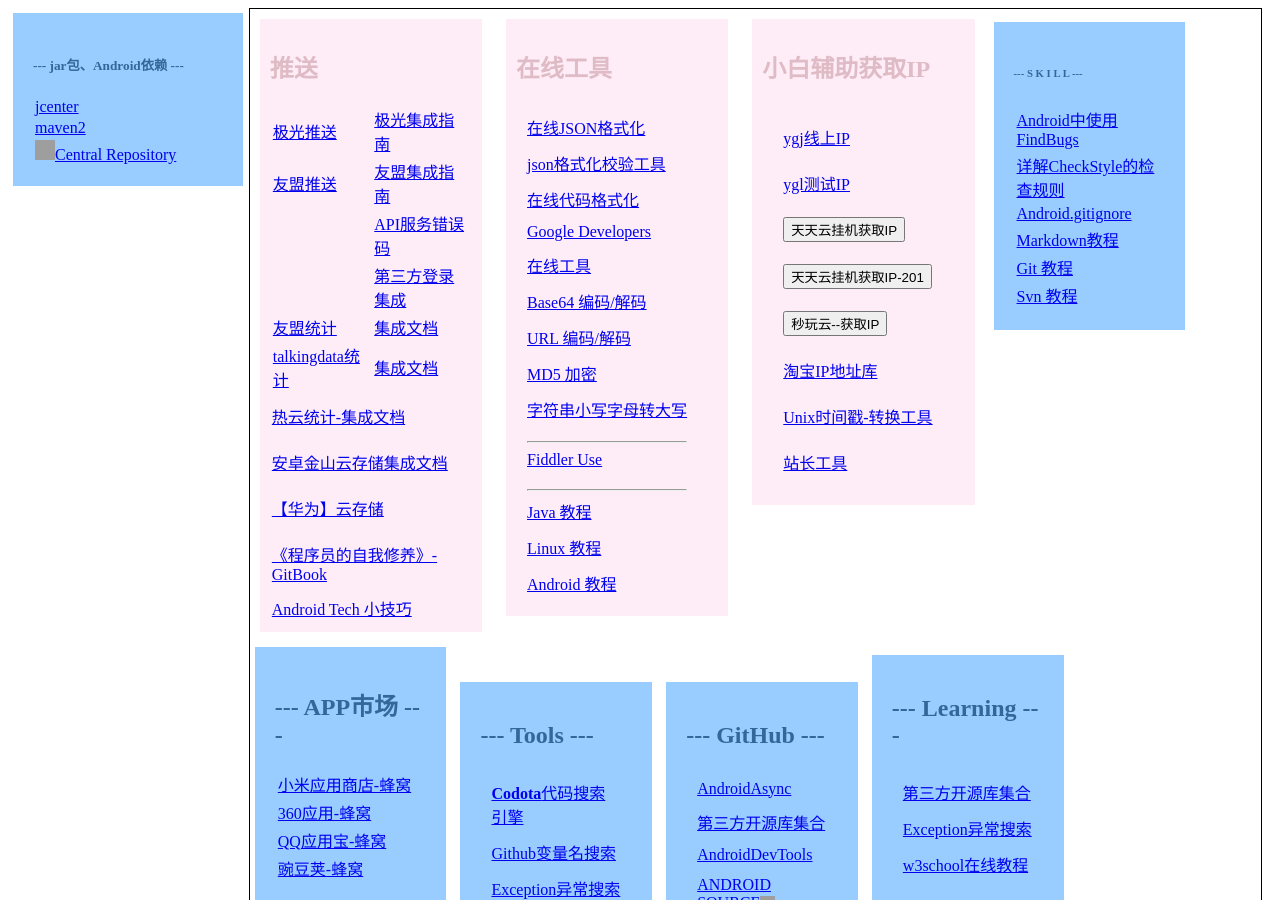
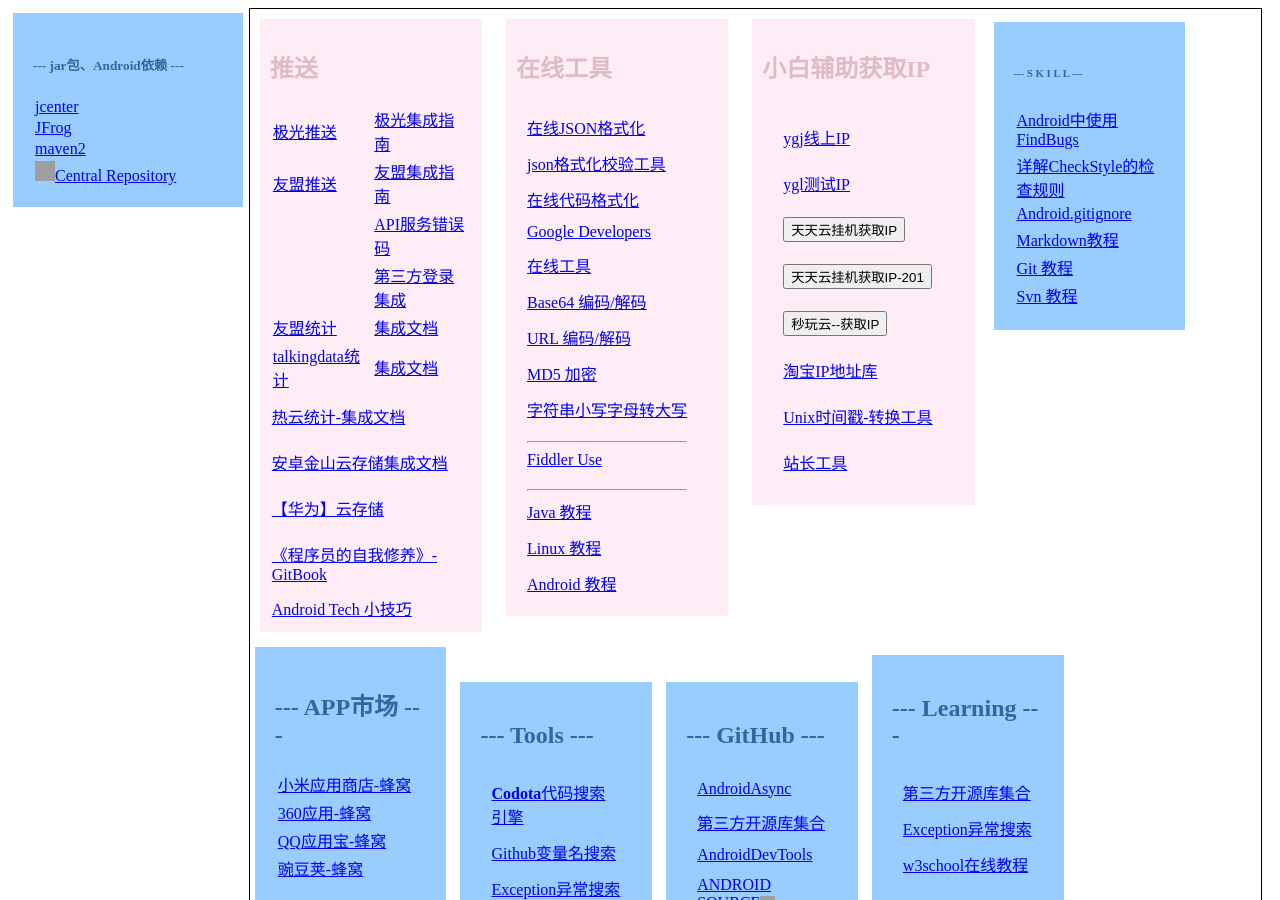
Before and after one commit to github201407/github201407.github.io, a Jekyll site: the page common.html, which Jekyll copies as it is, in a window 1280 px wide and 900 px high. Built offline with Jekyll 4.4.1, drawn with Linux system fonts in a browser that asks for light colours; grey boxes are pictures that could not be loaded.

Commit message:
Update common.html
添加jfrog链接

```diff
--- a/common.html
+++ b/common.html
@@ -383,6 +383,9 @@
       <td> <a href="http://jcenter.bintray.com/" target="_blank">jcenter</a> </td>
     </tr>
       <tr>
+      <td> <a href="https://oss.jfrog.org/artifactory/webapp/#/home" target="_blank">JFrog</a> </td>
+    </tr>
+      <tr>
       <td> <a href="https://repo1.maven.org/maven2/" target="_blank">maven2</a> </td>
     </tr>
      <tr>
```
